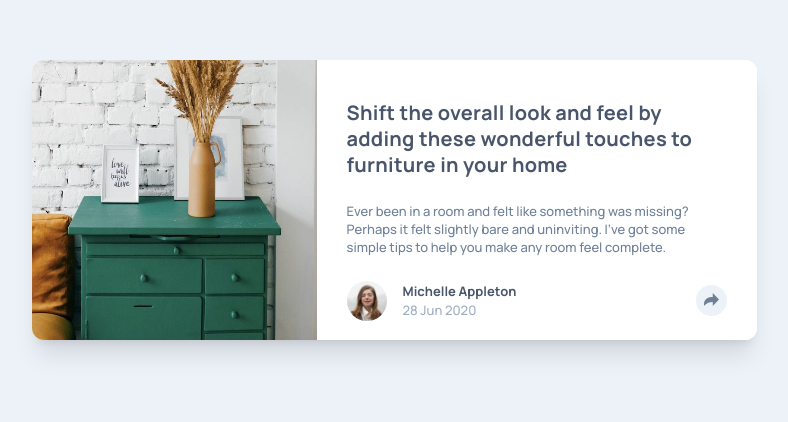
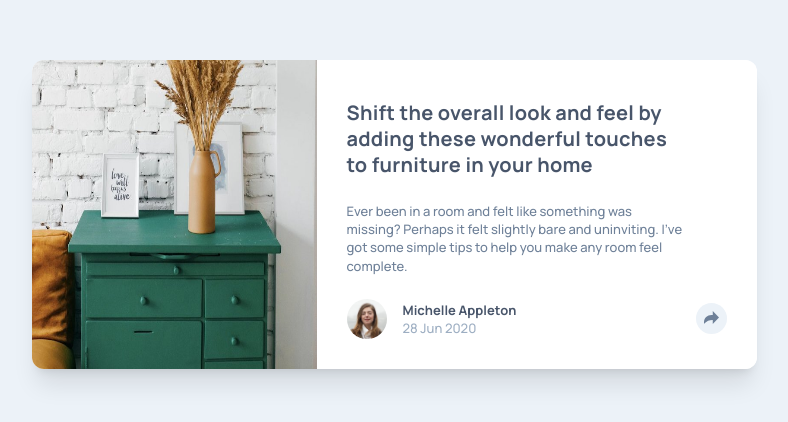
Before and after one commit to lordever/react-tailwind-sandbox, a React (Create React App) app: page / in a window 1280 px wide. Shown: the part 200-622 px from the top of the page, without its empty margins (246-1034 px from the left). Built offline with nearby package versions, Linux system fonts and the light colour scheme.

Commit message:
UI fixes

```diff
--- a/src/components/article-preview/article-preview.component.tsx
+++ b/src/components/article-preview/article-preview.component.tsx
@@ -3,7 +3,7 @@ import Card from "../card/card.component";
 
 const ArticlePreview = () => {
     return (
-        <section className="flex items-center justify-center pt-16 pb-16 md:pt-[260px] md:pb-0">
+        <section className="flex items-center justify-center pt-16 pb-16 md:pt-[260px] md:pb-0 px-10">
             <Card/>
         </section>
     );
--- a/src/components/card/card.component.tsx
+++ b/src/components/card/card.component.tsx
@@ -14,11 +14,12 @@ const Card = () => {
              onClick={handleUserSectionClick}>
             <img src={drawersImg}
                  alt='drawers'
-                 className='rounded-tl-xl rounded-tr-xl md:rounded-tr-none  md:rounded-bl-xl w-full md:w-[285px] h-[280px]'/>
+                 className='rounded-tl-xl rounded-tr-xl md:rounded-tr-none  md:rounded-bl-xl w-full
+                 md:w-[285px] h-auto'/>
 
-            <div className="flex flex-col gap-6 w-[440px] bg-white md:rounded-tr-xl rounded-bl-xl
+            <div className="flex flex-col gap-[50px] md:gap-6 md:w-[440px] bg-white md:rounded-tr-xl rounded-bl-xl
                             md:rounded-bl-none rounded-br-xl pt-10">
-                <div className='flex flex-col gap-6 px-[30px]'>
+                <div className='flex flex-col gap-6 px-[30px] lg:w-[400px]'>
                     <h3 className='text-preset-1 text-gray-900'>
                         Shift the overall look and feel by adding these wonderful touches to
                         furniture
--- a/src/components/common/tooltip/tooltip.component.tsx
+++ b/src/components/common/tooltip/tooltip.component.tsx
@@ -20,7 +20,8 @@ const Tooltip: FC<TooltipProps> = ({open, content, children}) => {
                     'transition-opacity before:content-[""] before:absolute before:bottom-[-4px]' +
                     ' before:left-1/2 before:-translate-x-1/2',
                     'before:w-4 before:h-4 before:bg-gray-900 before:rotate-45',
-                    open ? 'opacity-100 pointer-events-auto' : 'opacity-0 pointer-events-none'
+                    open ? 'block opacity-100 pointer-events-auto' : 'hidden opacity-0' +
+                        ' pointer-events-none'
                 )}
             >
                 {content}
--- a/src/components/share/share-section/share-section.component.tsx
+++ b/src/components/share/share-section/share-section.component.tsx
@@ -3,7 +3,7 @@ import ShareContent from "../share-content/share-content.component";
 
 const ShareMobileSection = () => {
     return (
-        <div className="w-full bg-gray-900 pt-[20px] pb-[25px] px-[28px] text-white rounded-b-xl">
+        <div className="bg-gray-900 pt-[20px] pb-[25px] px-[28px] text-white rounded-b-xl">
             <ShareContent showIcon/>
         </div>
     );
--- a/src/components/user-section/user-section.component.tsx
+++ b/src/components/user-section/user-section.component.tsx
@@ -18,7 +18,7 @@ const UserSection: FC<UserSectionProps> = ({selected}) => {
     }
 
     return (
-        <div className='flex flex-row items-center justify-between px-[30px] pb-[30px] md:pb-0'>
+        <div className='flex flex-row items-center justify-between px-[30px] pb-[18px] md:pb-[30px]'>
             <div className='flex flex-row gap-4 items-center'>
                 <img src={avatarImg} alt="avatar" className='rounded-full w-10 h-10'/>
 
```
